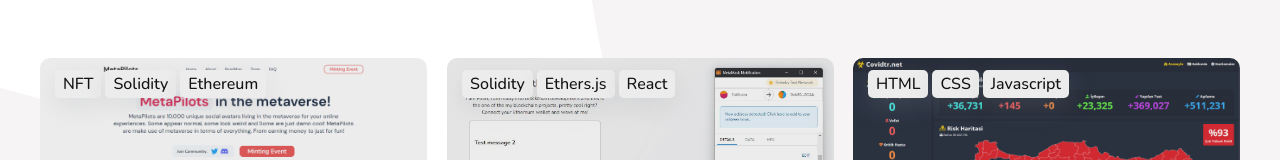
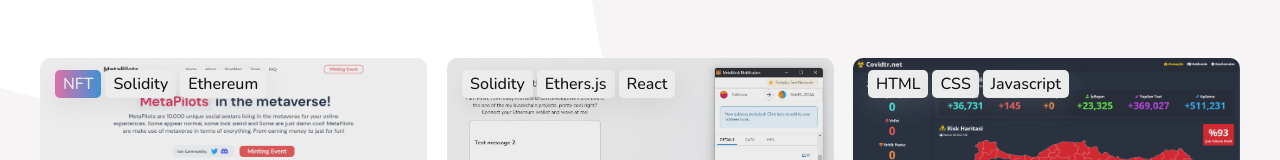
Before and after one commit to fatcisk/portfolio-react, a React (Create React App) app in the folder client/: page /portfolio in a window 1280 px wide. Shown: the part 154-314 px from the top of the page. Built offline with nearby package versions, Linux system fonts and the light colour scheme.

Commit message:
Add files via upload

```diff
--- a/client/src/components/Content.css
+++ b/client/src/components/Content.css
@@ -51,6 +51,21 @@
   box-shadow: rgba(149, 157, 165, 0.2) 0px 8px 24px;
 }
 
+.nft-tag {
+  background: #3494e6 !important; /* fallback for old browsers */
+  background: -webkit-linear-gradient(
+    to right,
+    #ec6ead,
+    #3494e6
+  ); /* Chrome 10-25, Safari 5.1-6 */
+  background: linear-gradient(
+    to right,
+    #ec6ead,
+    #3494e6
+  ) !important; /* W3C, IE 10+/ Edge, Firefox 16+, Chrome 26+, Opera 12+, Safari 7+ */
+  color: white !important;
+}
+
 .title {
   position: absolute;
   bottom: -100%;
--- a/client/src/components/Content.jsx
+++ b/client/src/components/Content.jsx
@@ -9,7 +9,9 @@ export default function Content({ content, ad }) {
         <div className="title">{content.title}</div>
         <div className="tags">
           {content.tags.slice(0, 3).map((tag) => (
-            <span key={tag}>{tag}</span>
+            <span className={tag == "NFT" ? "nft-tag" : ""} key={tag}>
+              {tag}
+            </span>
           ))}
         </div>
       </a>
```
